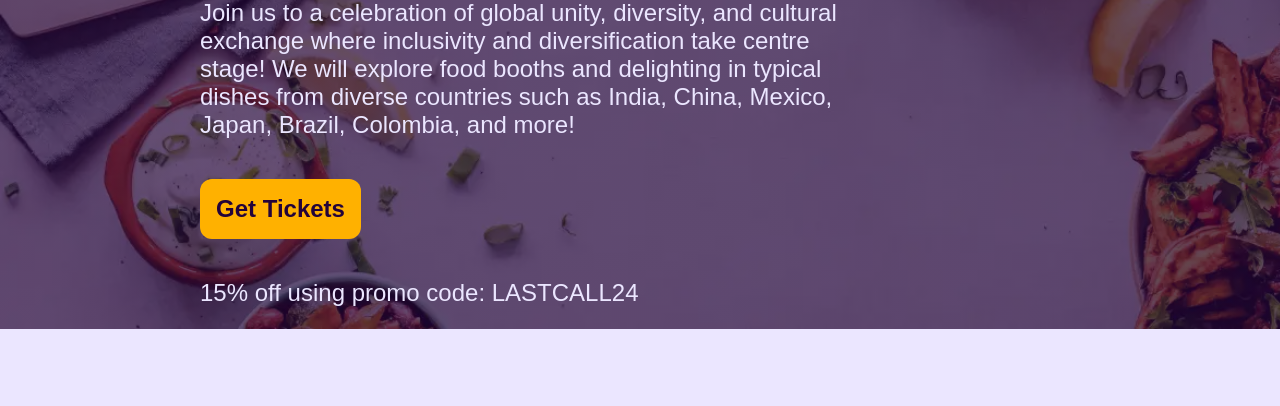
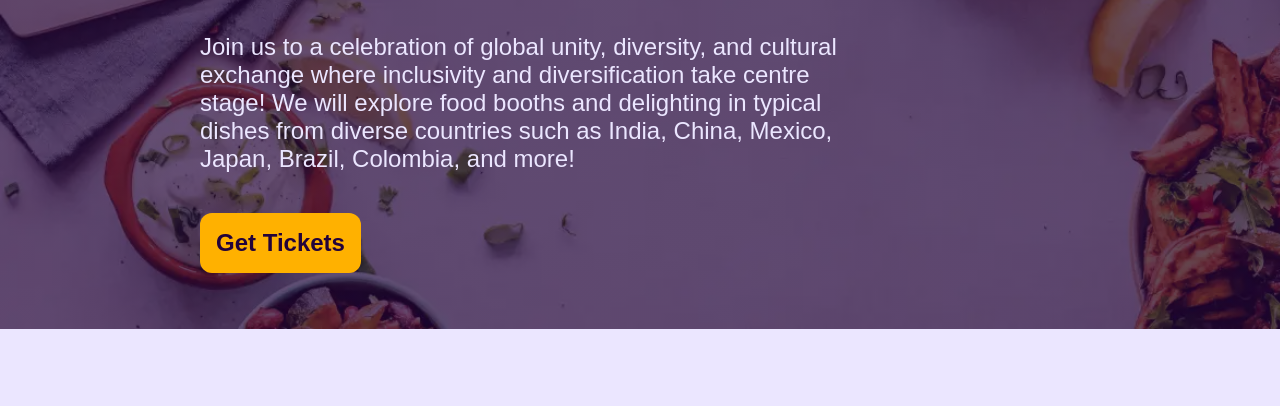
Before and after one commit to MiguelMurillo91/around-the-world, a plain HTML site: page index.html in a window 1280 px wide. Shown: the part 351-757 px from the top of the page. Drawn offline with Linux system fonts and the light colour scheme.

Commit message:
remove promo code

```diff
--- a/index.html
+++ b/index.html
@@ -55,7 +55,7 @@
 					href="https://www.eventbrite.com/e/around-the-world-a-multicultural-food-festival-tickets-842733999077"
 					>Get Tickets</a
 				>
-				<p>15% off using promo code: LASTCALL24</p>
+				<!-- <p>15% off using promo code: LASTCALL24</p> -->
 			</div>
 		</section>
 		<main>
```
Also changed, not shown: 1 other file.
